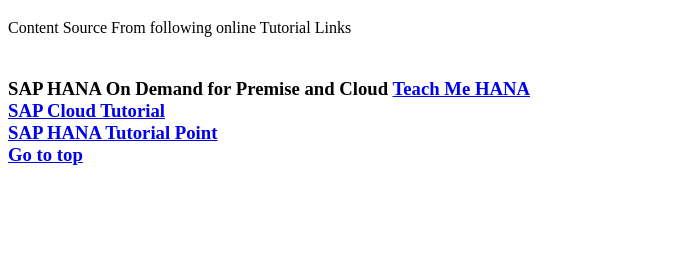
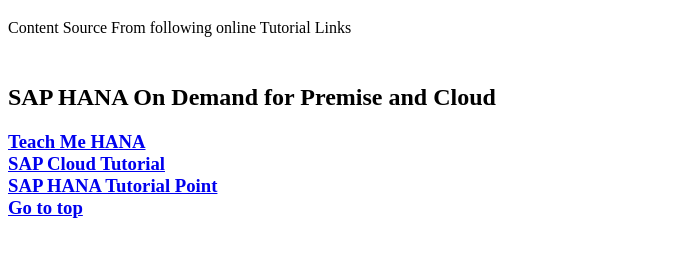
Before and after one commit to pvsapdev/pvsapdev.github.io, a plain HTML site: page index.html in a window 1280 px wide. Shown: the part 61-318 px from the top of the page, without its empty margins (0-691 px from the left). Drawn offline with Linux system fonts and the light colour scheme.

Commit message:
Update index.html

```diff
--- a/index.html
+++ b/index.html
@@ -3,7 +3,9 @@
 <body>
 <h1>Welcome to the SAP Knowledge Support Blog</h1>
 <p> Content Source From following online Tutorial Links
-<h3> <br> SAP HANA On Demand for Premise and Cloud
+ <h2> <br> SAP HANA On Demand for Premise and Cloud </h2>
+ <div>
+ <h3>
 <a href ="http://teachmehana.com">Teach Me HANA</a> <br>
 <a href ="http://saphanatutorial.com/">SAP Cloud Tutorial</a> <br>
 <a href= "https://www.tutorialspoint.com/sap_hana/">SAP HANA Tutorial Point</a> <br>
```
